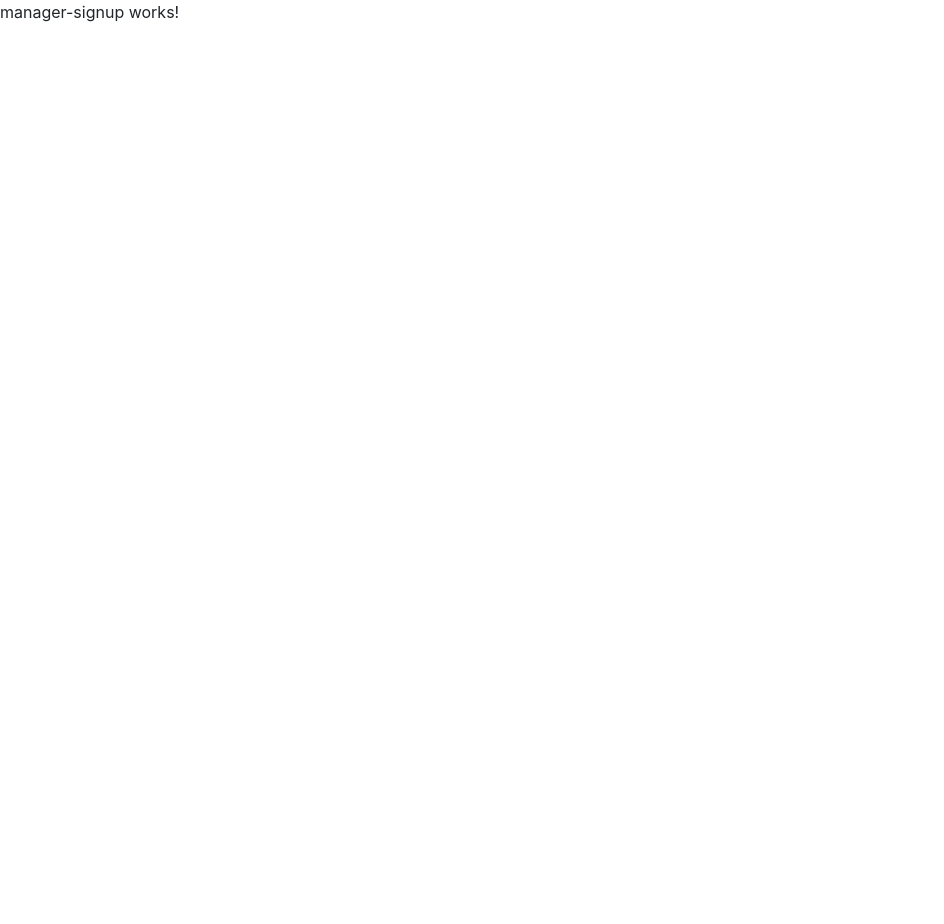
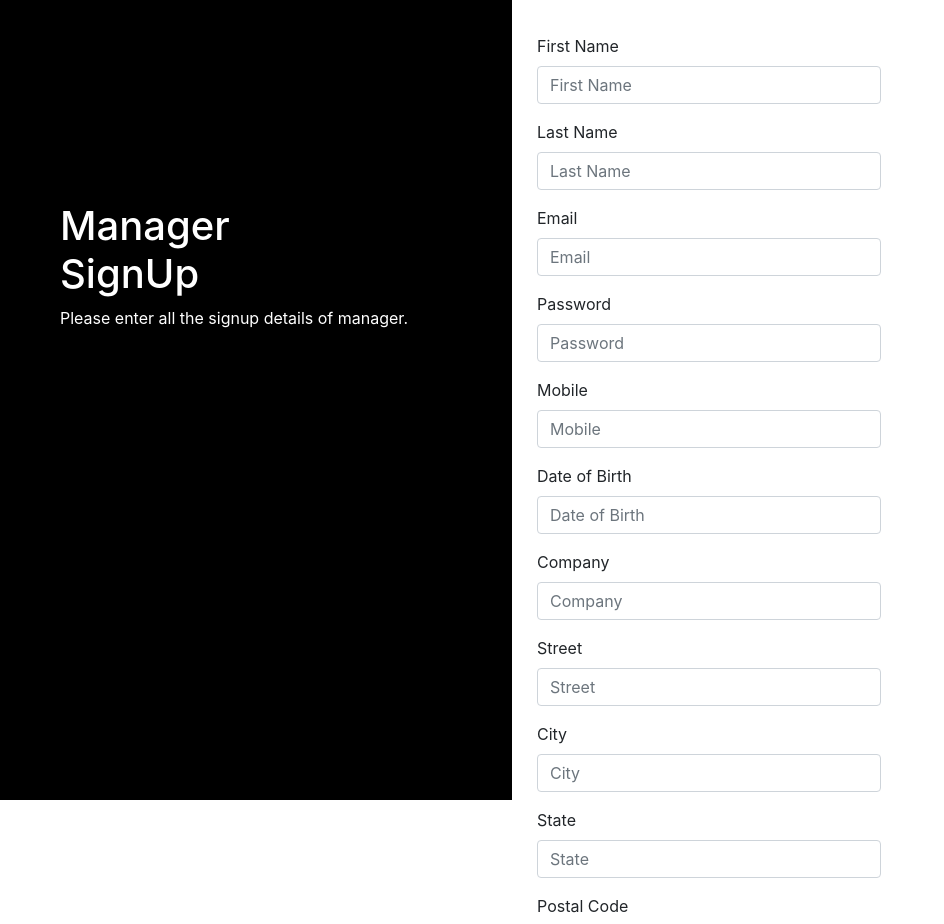
Before and after one commit to rajeevloghade/MB_Assignment, an Angular app in the folder MB-Assignment-Manager-Employee-Angular/: page /managerSignUp in a window 1280 px wide. Shown: the top 924 px of the page, without its empty margins (0-944 px from the left). Before the commit the page ends 800 px from the top, so only its background shows below. Built offline with nearby package versions, Linux system fonts and the light colour scheme.

Commit message:
Manager sign up form

```diff
--- a/MB-Assignment-Manager-Employee-Angular/src/app/manager-signup/manager-signup.component.css
+++ b/MB-Assignment-Manager-Employee-Angular/src/app/manager-signup/manager-signup.component.css
@@ -0,0 +1,69 @@
+body {
+    font-family: "Lato", sans-serif;
+}
+
+.main-head {
+    height: 150px;
+    background: #FFF;
+}
+
+.sidenav {
+    height: 100%;
+    background-color: #000;
+    overflow-x: hidden;
+    padding-top: 40px;
+}
+
+.main {
+    padding: 0px 10px;
+}
+
+@media screen and (max-height: 450px) {
+    .sidenav {
+        padding-top: 15px;
+    }
+}
+
+@media screen and (max-width: 450px) {
+    .login-form {
+        margin-top: 10%;
+    }
+    .register-form {
+        margin-top: 10%;
+    }
+}
+
+@media screen and (min-width: 768px) {
+    .main {
+        margin-left: 40%;
+    }
+    .sidenav {
+        width: 40%;
+        position: fixed;
+        z-index: 1;
+        top: 0;
+        left: 0;
+    }
+    .login-form {
+        margin-top: 10%;
+        margin-bottom: 10%;
+    }
+    .register-form {
+        margin-top: 20%;
+    }
+}
+
+.login-main-text {
+    margin-top: 20%;
+    padding: 60px;
+    color: #fff;
+}
+
+.login-main-text h2 {
+    font-weight: 300;
+}
+
+.btn-black {
+    background-color: #000 !important;
+    color: #fff;
+}
--- a/MB-Assignment-Manager-Employee-Angular/src/app/manager-signup/manager-signup.component.html
+++ b/MB-Assignment-Manager-Employee-Angular/src/app/manager-signup/manager-signup.component.html
@@ -1 +1,95 @@
-<p>manager-signup works!</p>
+<div class="sidenav">
+    <div class="login-main-text">
+        <h1>Manager<br> SignUp</h1>
+        <p>Please enter all the signup details of manager.</p>
+    </div>
+</div>
+<div class="main">
+    <div class="col-md-6 col-sm-12">
+        <div class="login-form">
+            <form #managerSignup="ngForm" (ngSubmit)="onSubmit()">
+                <div class="form-group">
+                    <label for="firstName">First Name</label>
+                    <input class="form-control" type="text" #firstName='ngModel' [class.is-invalid]='firstName.invalid && firstName.touched' [(ngModel)]="manager.firstName" name="firstName" placeholder="First Name" required>
+                    <small class="text-danger" [class.d-none]='firstName.valid || firstName.untouched'>First name is
+                        required</small>
+                </div>
+                <div class="form-group">
+                    <label for="lastName">Last Name</label>
+                    <input class="form-control" type="text" #lastName='ngModel' [class.is-invalid]='lastName.invalid && lastName.touched' [(ngModel)]="manager.lastName" name="lastName" placeholder="Last Name" required>
+                    <small class="text-danger" [class.d-none]='lastName.valid || lastName.untouched'>First name is
+                        required</small>
+                </div>
+                <div class="form-group">
+                    <label for="email">Email</label>
+                    <input type="email" #email='ngModel' pattern="^[a-z0-9._%+-]+@[a-z0-9.-]+\.[a-z]{2,4}$" [class.is-invalid]='email.invalid && email.touched' [(ngModel)]="manager.email" class="form-control" name="email" placeholder="Email" required>
+                    <!-- <small class="text-danger" [class.d-none]='email.valid || email.untouched'>Email is required</small> -->
+                    <div *ngIf="email.errors && (email.invalid && email.touched)">
+                        <small class="text-danger" *ngIf='email.errors.required'>Email is required</small>
+                        <small class="text-danger" *ngIf='email.errors.pattern'>Email is not valid</small>
+                    </div>
+                </div>
+                <div class="form-group">
+                    <label for="password">Password</label>
+                    <input type="password" #password='ngModel' [class.is-invalid]='password.invalid && password.touched' [(ngModel)]="manager.password" required class="form-control" name="password" placeholder="Password">
+                    <small class="text-danger" [class.d-none]='password.valid || password.untouched'>Password is
+                        required</small>
+                </div>
+                <div class="form-group">
+                    <label>Mobile</label>
+                    <input class="form-control" #mobile='ngModel' [(ngModel)]='manager.mobile' pattern="^\d{10}$" [class.is-invalid]='mobile.invalid && mobile.touched' type="tel" name="mobile" placeholder="Mobile" required>
+                    <!-- <small class="text-danger" [class.d-none]='phone.valid || phone.untouched'>Phone is required and must be of 10 digits</small> -->
+                    <div *ngIf="mobile.errors && (mobile.invalid && mobile.touched)">
+                        <small class="text-danger" *ngIf='mobile.errors.required'>Phone is required</small>
+                        <small class="text-danger" *ngIf='mobile.errors.pattern'>Phone must be of 10 digits</small>
+                    </div>
+                </div>
+                <div class="form-group">
+                    <label for="dob">Date of Birth</label>
+                    <input class="form-control" type="datetime" #dob='ngModel' [class.is-invalid]='dob.invalid && dob.touched' [(ngModel)]="manager.dob" name="dob" placeholder="Date of Birth" required>
+                    <small class="text-danger" [class.d-none]='dob.valid || dob.untouched'>DOB is
+                        required</small>
+                </div>
+                <div class="form-group">
+                    <label for="company">Company</label>
+                    <input class="form-control" type="text" #company='ngModel' [class.is-invalid]='company.invalid && company.touched' [(ngModel)]="manager.company" name="company" placeholder="Company" required>
+                    <small class="text-danger" [class.d-none]='company.valid || company.untouched'>Company is
+                        required</small>
+                </div>
+
+                <div ngModelGroup='address'>
+                    <div class="form-group">
+                        <label for="street">Street</label>
+                        <input class="form-control" #street='ngModel' [class.is-invalid]='street.invalid && street.touched' type="text" name="street" [(ngModel)]='address.street' placeholder="Street" required>
+                        <small class="text-danger" [class.d-none]='street.valid || street.untouched'>Street is
+                            required</small>
+                    </div>
+                    <div class="form-group">
+                        <label for="city">City</label>
+                        <input class="form-control" #city='ngModel' [class.is-invalid]='city.invalid && city.touched' type="text" name="city" [(ngModel)]='address.city' placeholder="City" required>
+                        <small class="text-danger" [class.d-none]='city.valid || city.untouched'>City is
+                            required</small>
+                    </div>
+                    <div class="form-group">
+                        <label for="state">State</label>
+                        <input class="form-control" #state='ngModel' [class.is-invalid]='state.invalid && state.touched' type="text" name="state" [(ngModel)]='address.state' placeholder="State" required>
+                        <small class="text-danger" [class.d-none]='state.valid || state.untouched'>State is
+                            required</small>
+                    </div>
+                    <div class="form-group">
+                        <label for="pinCode">Postal Code</label>
+                        <input class="form-control" #pinCode='ngModel' [class.is-invalid]='pinCode.invalid && pinCode.touched' type="text" name="pinCode" [(ngModel)]='address.pinCode' placeholder="Postal Code" required>
+                        <small class="text-danger" [class.d-none]='pinCode.valid || pinCode.untouched'>Postal Code is
+                            required</small>
+                    </div>
+                </div>
+                <button type="submit" [disabled]='managerSignup.form.invalid' class="btn btn-black btn-block">Sign up</button>
+                <small>Already have account? </small>
+                <small class="text-primary" (click)="redirectToManagerLogin()">Sign in</small>
+            </form>
+            <div [hidden]="!submitted">
+                <small class="text-success">Manager Sign up successfully!</small>
+            </div>
+        </div>
+    </div>
+</div>
--- a/MB-Assignment-Manager-Employee-Angular/src/app/manager-signup/manager-signup.component.ts
+++ b/MB-Assignment-Manager-Employee-Angular/src/app/manager-signup/manager-signup.component.ts
@@ -1,15 +1,25 @@
 import { Component, OnInit } from '@angular/core';
+import { Router } from '@angular/router';
+import { Address } from 'src/address';
+import { Manager } from 'src/manager';
 
 @Component({
   selector: 'app-manager-signup',
   templateUrl: './manager-signup.component.html',
-  styleUrls: ['./manager-signup.component.css']
+  styleUrls: ['./manager-signup.component.css'],
 })
 export class ManagerSignupComponent implements OnInit {
+  public manager = new Manager();
+  public address = new Address();
+  public submitted = false;
 
-  constructor() { }
+  constructor(private route: Router) {}
 
-  ngOnInit(): void {
+  ngOnInit(): void {}
+
+  redirectToManagerLogin() {
+    this.route.navigate(['/managerLogin']);
   }
 
+  onSubmit() {}
 }
--- a/MB-Assignment-Manager-Employee-Angular/src/app/manager/manager.component.html
+++ b/MB-Assignment-Manager-Employee-Angular/src/app/manager/manager.component.html
@@ -23,10 +23,9 @@
                     <small class="text-danger" [class.d-none]='password.valid || password.untouched'>Password is
                         required</small>
                 </div>
-                <button type="submit" class="btn btn-black btn-block">{{loginMode ? "Sign up" : "Login"}}</button>
-                <small>{{loginMode ? "Already have account?" : "Don't have account? "}}</small>
-                <small class="text-primary" *ngIf='loginMode' (click)='onModeSwitch()'>Sign in</small>
-                <small class="text-primary" *ngIf='!loginMode' (click)='onModeSwitch(); redirectToManagerSignUp()'>Create one</small>
+                <button type="submit" class="btn btn-black btn-block">Login</button>
+                <small>Don't have account? </small>
+                <small class="text-primary" (click)='redirectToManagerSignUp()'>Create one</small>
 
             </form>
             <div [hidden]="!loginFailed">
--- a/MB-Assignment-Manager-Employee-Angular/src/app/manager/manager.component.ts
+++ b/MB-Assignment-Manager-Employee-Angular/src/app/manager/manager.component.ts
@@ -12,7 +12,6 @@ export class ManagerComponent implements OnInit {
   public loginStatus: any = false;
   public manager = new Manager();
   public loginFailed: boolean = false;
-  public loginMode: boolean = false;
 
   constructor(private _managerService: ManagerService, private route: Router) {}
 
@@ -44,11 +43,6 @@ export class ManagerComponent implements OnInit {
   }
 
   onSubmit() {
-    console.log('loginMode : ', this.loginMode);
     this.managerLoginVerification();
   }
-  onModeSwitch() {
-    this.loginMode = !this.loginMode;
-    console.log('loginMode : ', this.loginMode);
-  }
 }
--- a/MB-Assignment-Manager-Employee-Angular/src/manager.ts
+++ b/MB-Assignment-Manager-Employee-Angular/src/manager.ts
@@ -1,13 +1,12 @@
+import { Address } from './address';
+
 export class Manager {
   'firstName': string;
   'lastName': string;
   'email': string;
   'password': string;
   'mobile': string;
-  'state': string;
-  'city': string;
-  'street': string;
-  'pinCode': string;
+  'address': Address;
   'dob': string;
   'company': string;
 }
```
